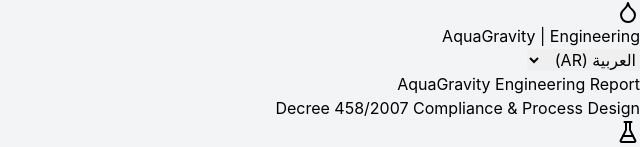
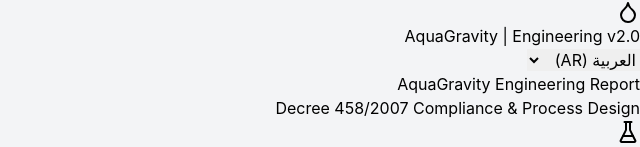
Before and after one commit to remogh81-ship-it/aqua-gravity-platform, a React (Vite) app: page / in a window 1280 px wide. Shown: the top 147 px of the page, without its empty margins (640-1280 px from the left). Built offline with nearby package versions, Linux system fonts and the light colour scheme.

Commit message:
chore: force Vercel rebuild and add v2.0 version badge

```diff
--- a/src/App.jsx
+++ b/src/App.jsx
@@ -199,7 +199,7 @@
         <div className="container mx-auto flex justify-between items-center">
           <div className="flex items-center gap-2">
             <Droplet className="w-8 h-8 text-blue-300" />
-            <h1 className="text-2xl font-bold">AquaGravity | Engineering</h1>
+            <h1 className="text-2xl font-bold">AquaGravity | Engineering <span className="text-sm font-normal text-blue-300 ml-2">v2.0</span></h1>
           </div>
           <div className="flex gap-4">
             <select
```
